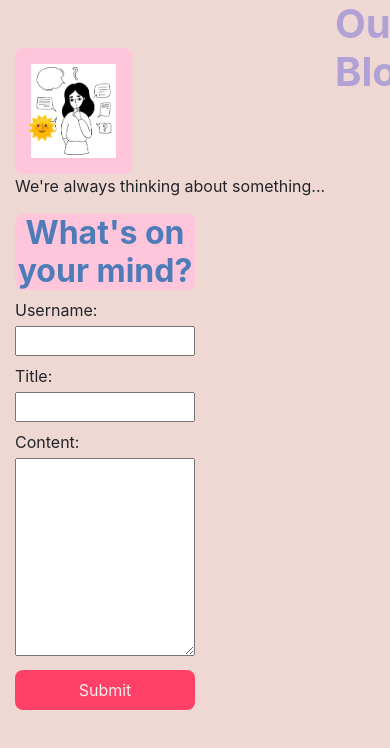
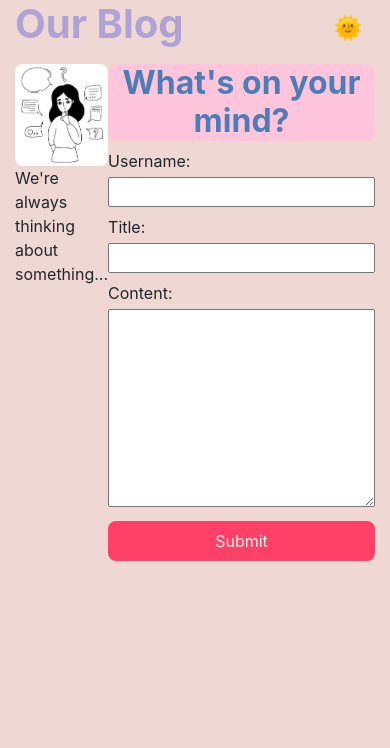
Before and after one commit to BrendaHaight/first-blog, a plain HTML site: page index.html in a window 390 px wide. Drawn offline with nearby package versions, Linux system fonts and the light colour scheme.

Commit message:
adjusting media query

```diff
--- a/assets/blog.css
+++ b/assets/blog.css
@@ -51,8 +51,25 @@ footer {
   font-weight: bold;
 }
 
-@media only screen and (max-width: 768px) {
+@media (max-width: 767px) {
   body {
-    background-color: #efd8d4;
+    /* Adjust body styles for smaller screens */
+    margin: 0; /* Remove default margin */
+  }
+
+  h1 {
+    margin-left: 0; /* Adjust margin for h1 */
+  }
+
+  .post {
+    /* Adjust styles for individual posts */
+    padding: 10px; /* Decrease padding */
+    margin-bottom: 10px; /* Decrease margin */
+  }
+
+  .post h2 {
+    /* Adjust styles for post titles */
+    padding: 5px; /* Decrease padding */
+    font-size: 18px; /* Decrease font size */
   }
 }
--- a/assets/style.css
+++ b/assets/style.css
@@ -80,9 +80,41 @@ button {
   transform: scale(1.2);
 }
 
-@media only screen and (max-width: 768px) {
+@media (max-width: 767px) {
+  /* Styles for small screens */
+  body {
+    /* Adjust body styles for smaller screens */
+    margin: 0; /* Remove default margin */
+  }
+
+  h1 {
+    /* Adjust h1 styles for smaller screens */
+    margin-left: 0; /* Remove margin */
+  }
+
   .container {
-    flex-direction: column;
-    margin-top: 3em;
+    /* Adjust container styles for smaller screens */
+    margin-top: 4em; /* Decrease margin-top */
+  }
+
+  article {
+    /* Adjust article styles for smaller screens */
+    margin-right: 0; /* Remove margin-right */
+  }
+
+  .form-container {
+    /* Adjust form container styles for smaller screens */
+    width: 100%; /* Set width to full width */
+  }
+
+  .small-image {
+    /* Adjust small image styles for smaller screens */
+    width: 100%; /* Set width to full width */
+    border: none; /* Remove border */
+  }
+
+  button {
+    /* Adjust button styles for smaller screens */
+    width: 100%; /* Set width to full width */
   }
 }
```
